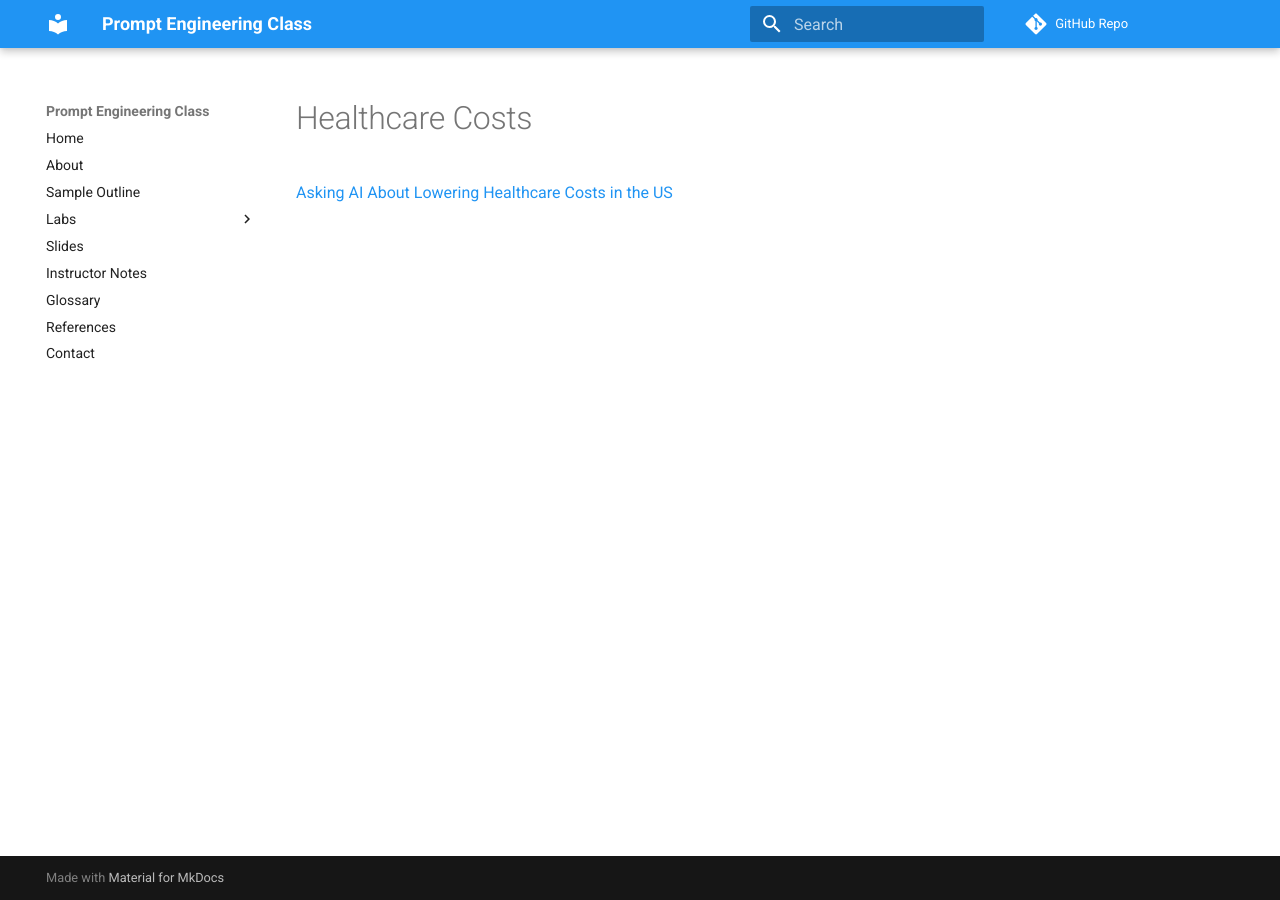
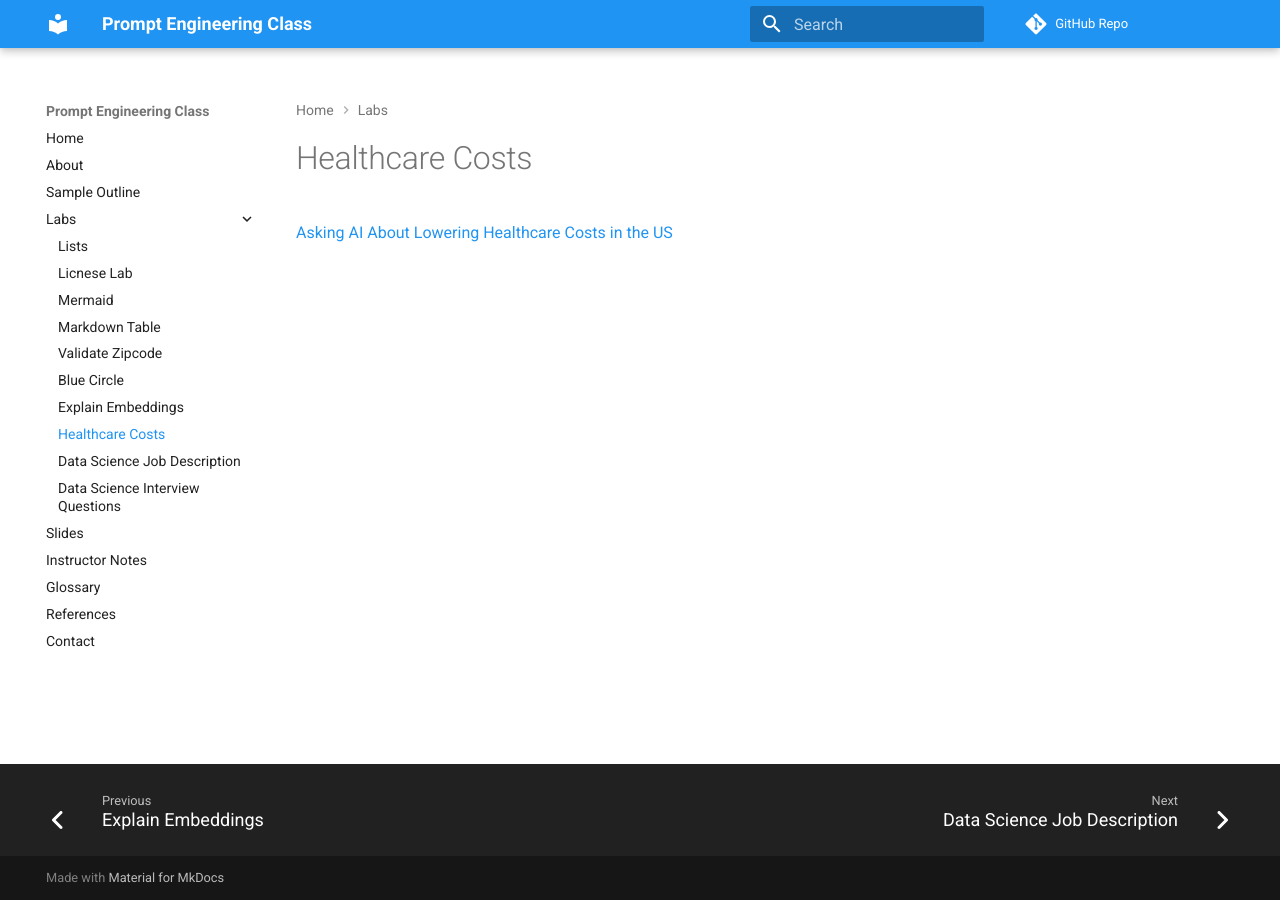
Before and after one commit to dmccreary/prompt-class, an MkDocs documentation site: the page built from docs/labs/07-healthcare-costs.md, in a window 1280 px wide. Built offline with MkDocs 1.6.1 and Material for MkDocs 9.7.7, drawn with Linux system fonts in a browser that asks for light colours; comment, search, counter and statistics services are not loaded.

Commit message:
updating content

```diff
--- a/mkdocs.yml
+++ b/mkdocs.yml
@@ -18,7 +18,7 @@ nav:
     - Validate Zipcode: labs/04-validate-zipcode.md
     - Blue Circle: labs/05-p5-circle.md
     - Explain Embeddings: labs/06-explain-embeddings.md
-    - Healthcare Costs; labs/07-healthcare-costs.md
+    - Healthcare Costs: labs/07-healthcare-costs.md
     - Data Science Job Description: labs/08-job-description.md
     - Data Science Interview Questions: labs/09-interview-questions.md
 
```
